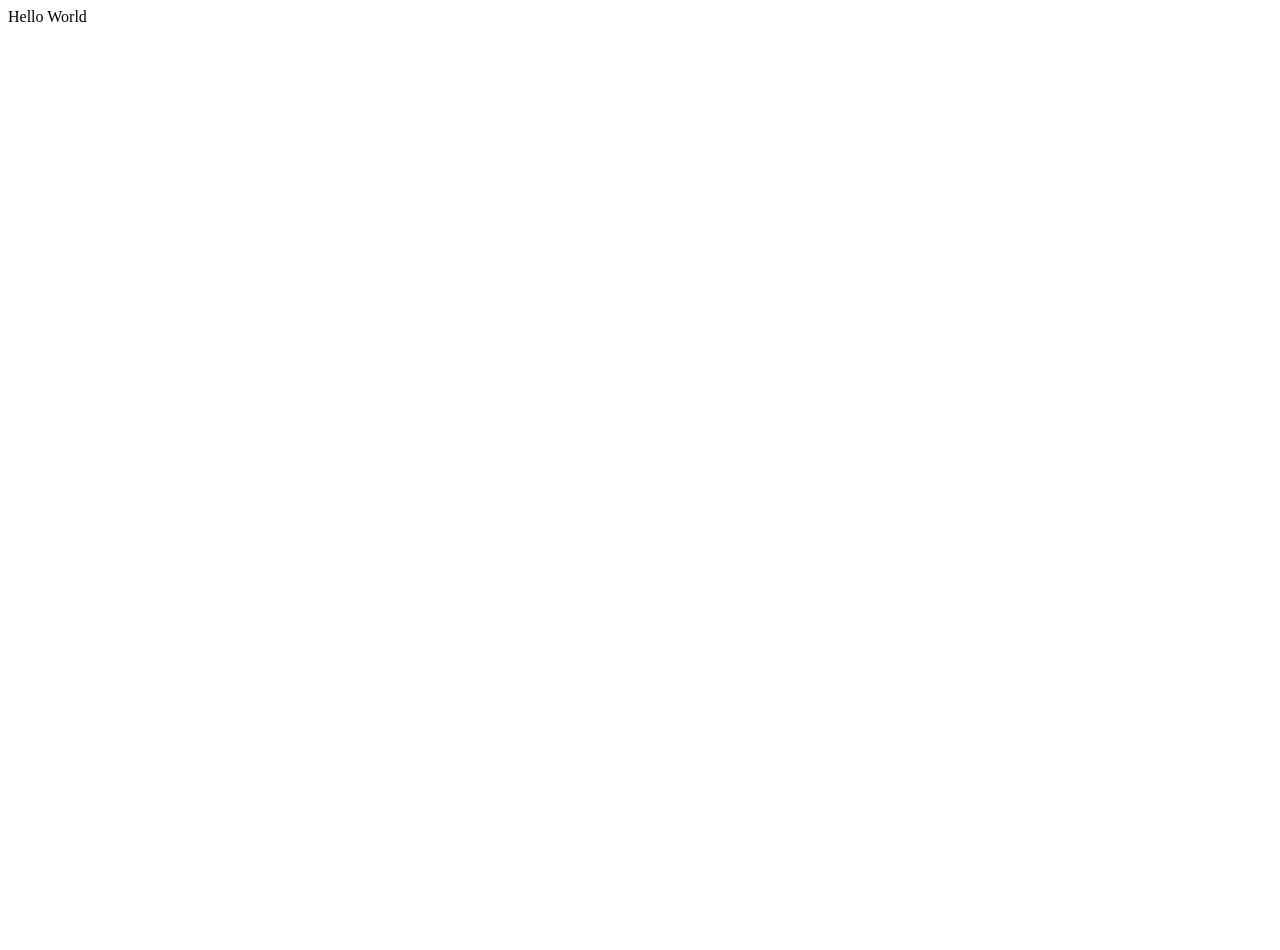
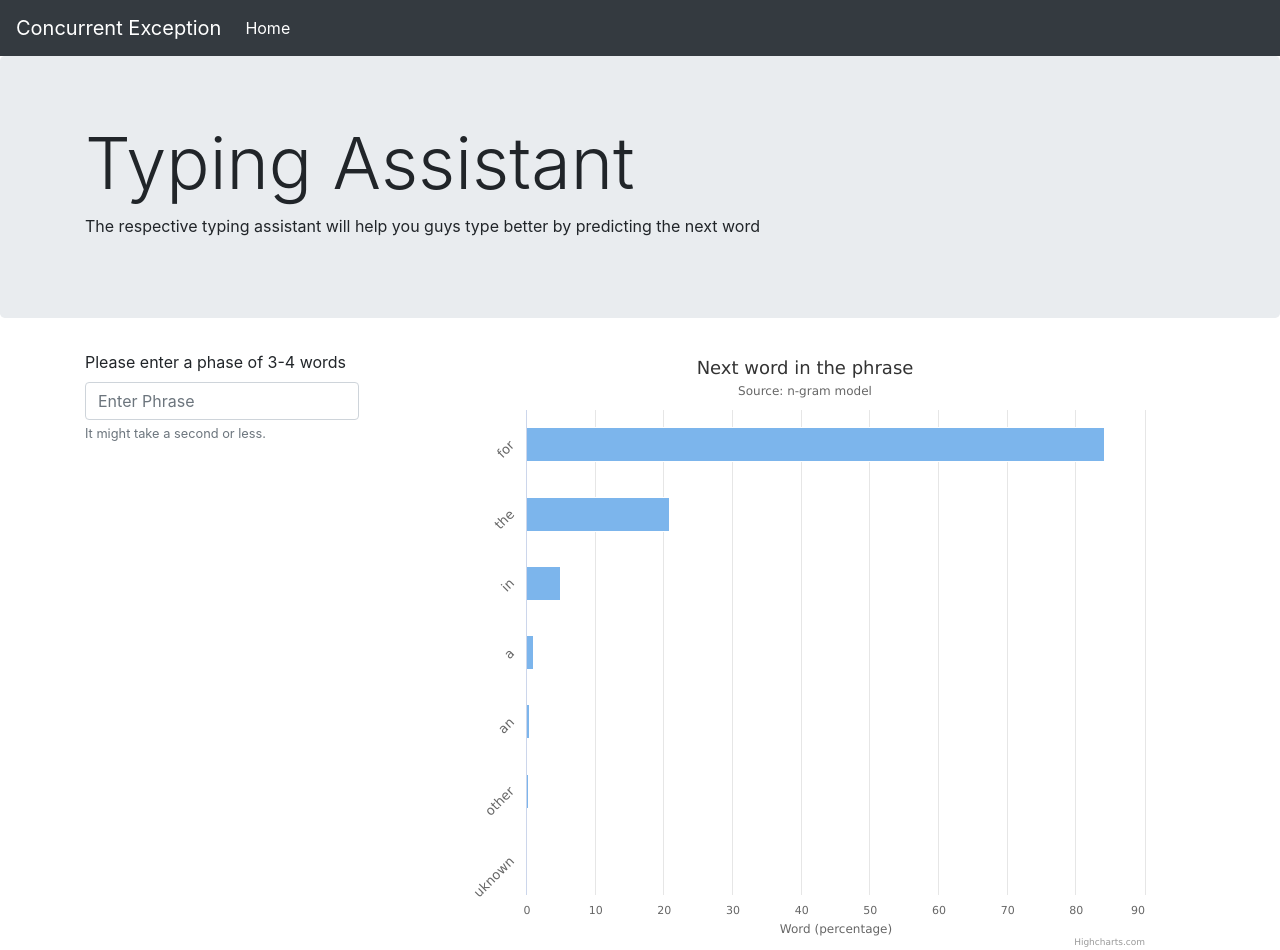
Before and after one commit to AmiGandhi/WordPredict, a Django app: page / in a window 1280 px wide. Before the commit the page is almost empty. Before the commit the page ends 22 px from the top, so only its background shows below. Run offline with Django 3.2, Linux system fonts and the light colour scheme; some libraries are stand-ins or nearby versions.

Commit message:
new commit

```diff
--- a/Project/urls.py
+++ b/Project/urls.py
@@ -15,10 +15,13 @@ Including another URLconf
 """
 from django.contrib import admin
 from django.urls import path
-from WordPredict.views import index
+from WordPredict.views import index,predict
+
 from django.conf.urls import url
 
 urlpatterns = [
     path('admin/', admin.site.urls),
-    url(r'^$',index,name="index")
+    url(r'^$',index,name="index"),
+    url(r'^posts/(?P<slug>.+?)/$',predict,name="predict")
+
 ]
--- a/WordPredict/views.py
+++ b/WordPredict/views.py
@@ -1,6 +1,10 @@
 from django.shortcuts import render
-
+from django.http import JsonResponse
 # Create your views here.
 
 def index(request):
     return render(request, 'homepage.html')
+
+def predict(request,slug):
+    data = {}
+    return JsonResponse(data)
--- a/templates/header.html
+++ b/templates/header.html
@@ -2,9 +2,52 @@
 <html lang="en">
 <head>
     <meta charset="UTF-8">
-    <title>Title</title>
-</head>
+
+
+    <meta name="viewport" content="width=device-width, initial-scale=1">
+    <!-- <meta name="viewport" content="initial-scale=0.1"> -->
+    <title>Concurrent Exception</title>
+    <link href="https://fonts.googleapis.com/css?family=Roboto:100,300,400,500,700,900" rel="stylesheet">
+    <!-- Latest compiled and minified CSS -->
+    <link rel="stylesheet" href="https://stackpath.bootstrapcdn.com/bootstrap/4.1.3/css/bootstrap.min.css" integrity="sha384-MCw98/SFnGE8fJT3GXwEOngsV7Zt27NXFoaoApmYm81iuXoPkFOJwJ8ERdknLPMO" crossorigin="anonymous">
+     <link rel="stylesheet" href="https://unpkg.com/aos@next/dist/aos.css" />
+      <script defer src="https://use.fontawesome.com/releases/v5.6.3/js/all.js" integrity="sha384-EIHISlAOj4zgYieurP0SdoiBYfGJKkgWedPHH4jCzpCXLmzVsw1ouK59MuUtP4a1" crossorigin="anonymous"></script>
+
+<script src="https://code.highcharts.com/highcharts.js"></script>
+
+
+
+    </head>
 <body>
+    <div class="wrapper">
+        <header>
+            <nav class="navbar navbar-expand-lg navbar-dark bg-dark">
+                 <a class="navbar-brand" href="#">Concurrent Exception</a>
+                  <button class="navbar-toggler" type="button" data-toggle="collapse" data-target="#navbarSupportedContent" aria-controls="navbarSupportedContent" aria-expanded="false" aria-label="Toggle navigation">
+                    <span class="navbar-toggler-icon"></span>
+                  </button>
+                <div class="collapse navbar-collapse" id="navbarNav">
+                    <ul class="navbar-nav">
+                      <li class="nav-item active">
+                        <a class="nav-link" href="#">Home <span class="sr-only">(current)</span></a>
+                      </li>
+
+                      </li>
+                    </ul>
+                </div>
+            </nav>
+        </header>
+    </div>
+    {% block content %}
+    {% endblock %}
 
 </body>
+<footer>
+
+
+</footer>
+ <script src="https://cdnjs.cloudflare.com/ajax/libs/jquery/3.3.1/jquery.min.js" integrity="sha256-FgpCb/KJQlLNfOu91ta32o/NMZxltwRo8QtmkMRdAu8=" crossorigin="anonymous"></script>
+    <script src="https://cdnjs.cloudflare.com/ajax/libs/popper.js/1.14.3/umd/popper.min.js" integrity="sha384-ZMP7rVo3mIykV+2+9J3UJ46jBk0WLaUAdn689aCwoqbBJiSnjAK/l8WvCWPIPm49" crossorigin="anonymous"></script>
+    <script src="https://stackpath.bootstrapcdn.com/bootstrap/4.1.3/js/bootstrap.min.js" integrity="sha384-ChfqqxuZUCnJSK3+MXmPNIyE6ZbWh2IMqE241rYiqJxyMiZ6OW/JmZQ5stwEULTy" crossorigin="anonymous"></script>
+
 </html>
--- a/templates/homepage.html
+++ b/templates/homepage.html
@@ -1,10 +1,94 @@
-<!DOCTYPE html>
-<html lang="en">
-<head>
-    <meta charset="UTF-8">
-    <title>Home Page</title>
-</head>
-<body>
-<div>Hello World</div>
-</body>
-</html>
+{% extends 'header.html' %}
+{% block content %}
+
+    <div class="jumbotron">
+        <div class="container">
+            <h1 class="display-3">Typing Assistant</h1>
+            <p>The respective typing assistant will help you guys type better by predicting the next word</p>
+        </div>
+    </div>
+    <div class="container">
+        <div class="col-4" style="float:left;">
+            <div class="row">
+
+                <form>
+                    <div class="form-group">
+                        <label for="phrase">Please enter a phase of 3-4 words</label>
+                        <input type="phrase" class="form-control" id="phrase" aria-describedby="phraseHelp" placeholder="Enter Phrase">
+                        <small id="phraseHelp" class="form-text text-muted">It might take a second or less.</small>
+                    </div>
+                </form>
+            </div>
+
+        </div>
+        <div class="col-8">
+            <div class="row">
+
+                <div id="charthere" style="min-width:700px; height: 600px; margin: 0 auto"></div>
+
+            </div>
+        </div>
+    </div>
+ <script>
+
+
+Highcharts.chart('charthere', {
+    chart: {
+        type: 'bar'
+    },
+    title: {
+        text: 'Next word in the phrase'
+    },
+    subtitle: {
+        text: 'Source: n-gram model'
+    },
+    xAxis: {
+        type: 'category',
+        labels: {
+            rotation: -45,
+            style: {
+                fontSize: '13px',
+                fontFamily: 'Verdana, sans-serif'
+            }
+        }
+    },
+    yAxis: {
+        min: 0,
+        title: {
+            text: 'Word (percentage)'
+        }
+    },
+    legend: {
+        enabled: false
+    },
+    tooltip: {
+        pointFormat: 'Next Word: <b>{point.y:.1f}%</b>'
+    },
+    series: [{
+        name: 'Population',
+        data: [
+            ['for', 84.2],
+            ['the', 20.8],
+            ['in', 5],
+            ['a', 1],
+            ['an', 0.5],
+            ['other', 0.25],
+            ['uknown', 0.025],
+
+        ],
+        dataLabels: {
+            enabled: false,
+            rotation: -90,
+            color: '#FFFFFF',
+            align: 'right',
+            format: '{point.y:.1f}', // one decimal
+            y: 10, // 10 pixels down from the top
+            style: {
+                fontSize: '13px',
+                fontFamily: 'Verdana, sans-serif'
+            }
+        }
+    }]
+});
+    </script>
+{% endblock %}
```
Also changed, not shown: 1 other file.
